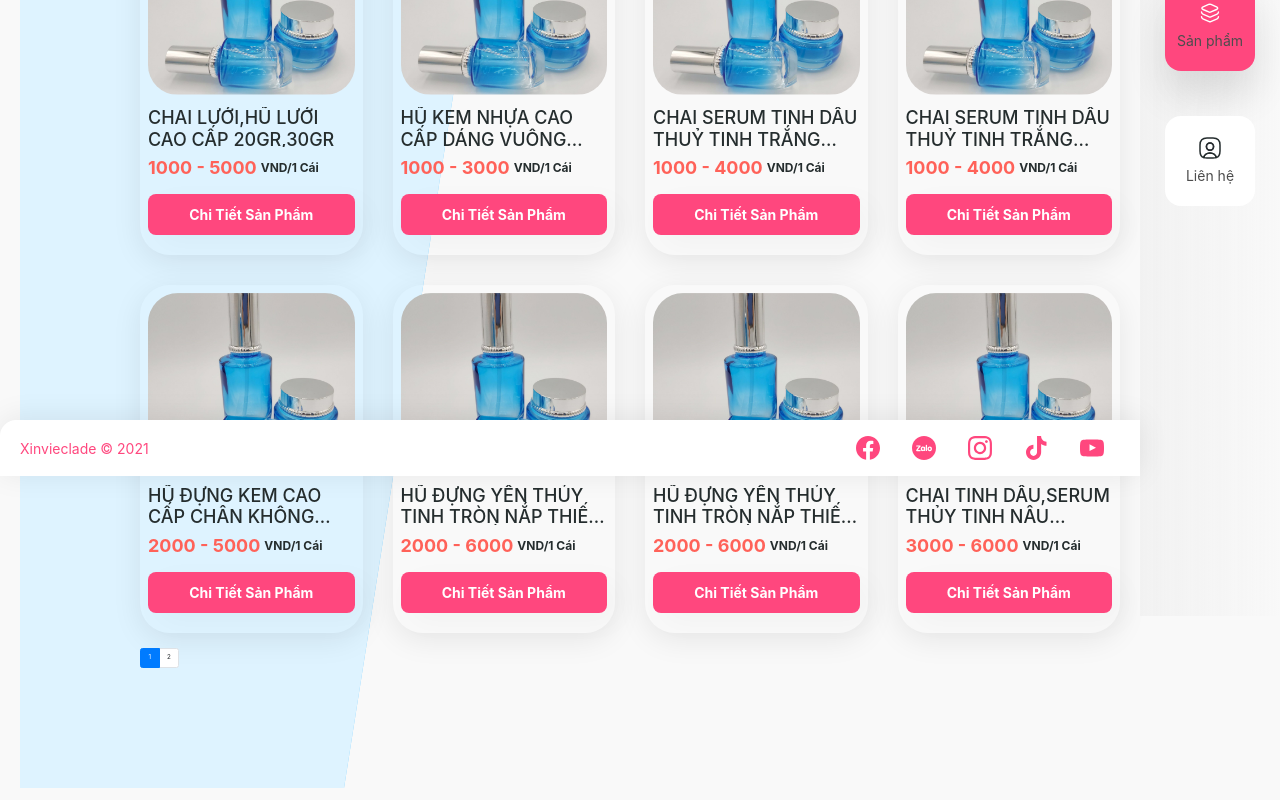
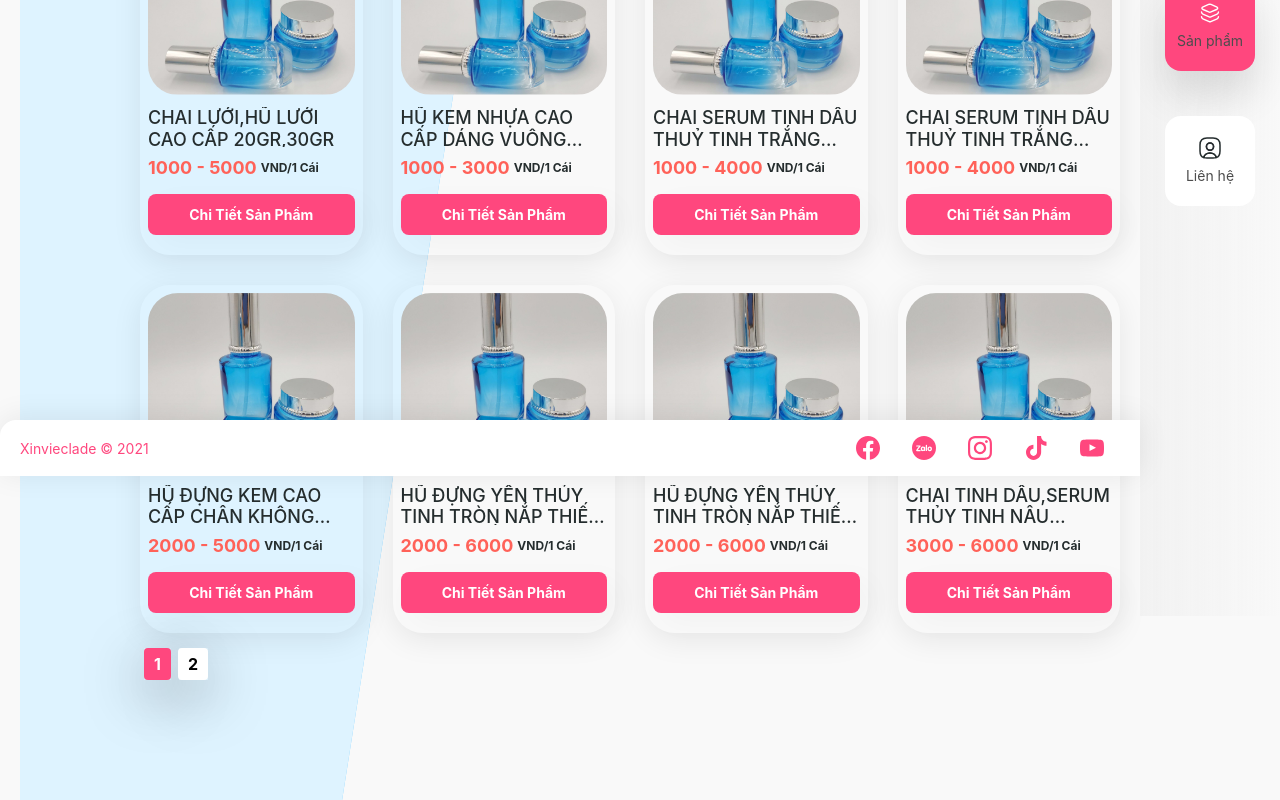
Before and after one commit to trminhphu79/antam-ecommerc, a React (Create React App) app: page /product in a window 1280 px wide. Shown: the part 324-1124 px from the top of the page. Built offline with nearby package versions, Linux system fonts and the light colour scheme.

Commit message:
update style of pagination component

```diff
--- a/src/app/page/common/pagination.jsx
+++ b/src/app/page/common/pagination.jsx
@@ -1,6 +1,7 @@
 import React from 'react';
 import _ from 'lodash' ;
 import PropTypes from 'prop-types' ;
+import './styles/pagination.css' ;
 
 const Pagination = ({ itemsCount , pageSize , currentPage , onPageChange }) => {
     const pagesCount = Math.ceil(itemsCount / pageSize) ;
--- /dev/null
+++ b/src/app/page/common/styles/pagination.css
@@ -0,0 +1,23 @@
+.pagination .page-item {
+  margin: 0 0.4rem;
+  box-shadow: 0px 1.5rem 6rem rgba(0, 0, 0, .4);
+
+}
+
+.pagination .page-item.active .page-link{
+  background: #ff477e !important;
+  color : #fff ;
+}
+
+.pagination .page-item:hover .page-link{
+    opacity: .9 ;
+}
+
+.pagination .page-item .page-link{
+  font-size: 1.6rem;
+  color: #000;
+  font-weight: bold;
+  border: none ;
+  border-radius: .4rem !important;
+  padding: .6rem 1rem ;
+}
--- a/src/app/page/productDetail/style/productDetail.css
+++ b/src/app/page/productDetail/style/productDetail.css
@@ -171,11 +171,6 @@ html{
         font-size: 60% ;
     }
 
-    .product-form,
-    .product-content {
-        width: 90% ;
-    }
-
     .product-form form .input-group label{
         width: 100% ;
     }
```
